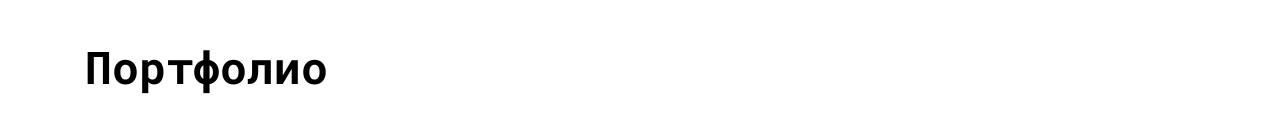
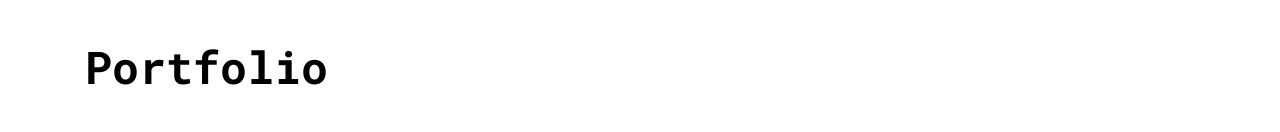
Before and after one commit to gbreadman13code/gbreadman13code.github.io, a plain HTML site: page index.html in a window 1280 px wide. Shown: the part 800-932 px from the top of the page. Drawn offline with nearby package versions, Linux system fonts and the light colour scheme.

Commit message:
Поменял название портфолио
Портфолио -> Portfolio

```diff
--- a/index.html
+++ b/index.html
@@ -68,7 +68,7 @@
 </section>
 <section class="white portfolio-block" id=firstBlock>
 <div class=container>
-<h2>Портфолио</h2>
+<h2>Portfolio</h2>
 <div class=portfolio-item-wrap>
 <a href=# class=portfolio-item target=_blank>
 <h3>Название</h3>
```
